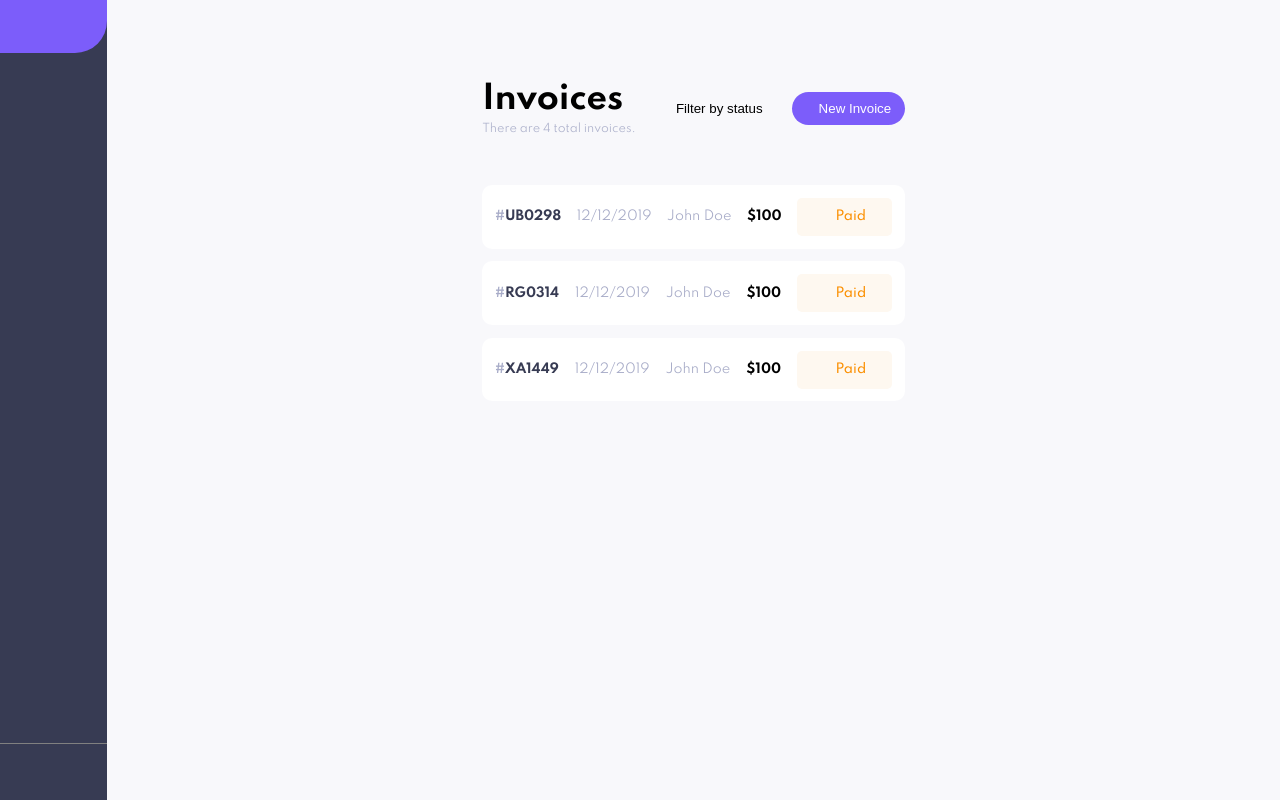
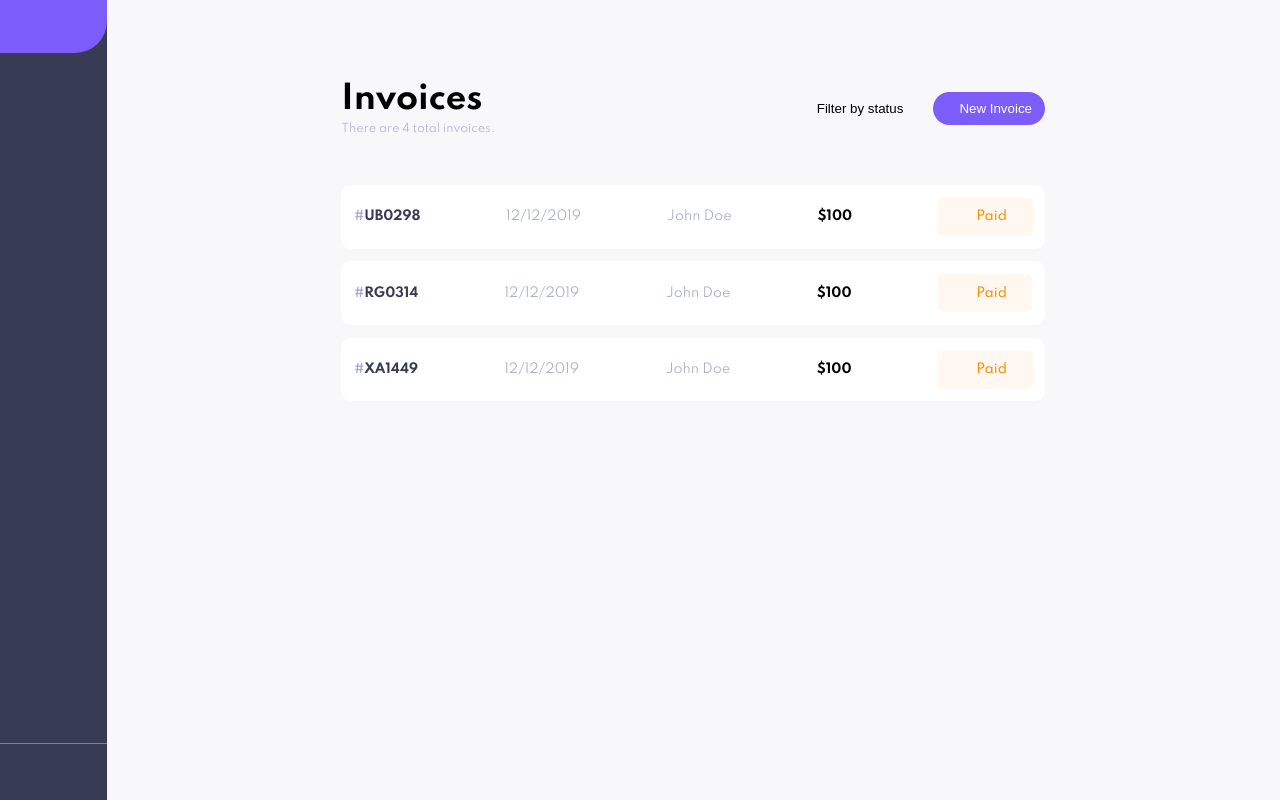
Before and after one commit to mithatercan/invoice-generator, a React (Create React App) app: page / in a window 1280 px wide. Built offline with nearby package versions, Linux system fonts and the light colour scheme; some icons are missing.

Commit message:
Update layout

```diff
--- a/src/components/Layout.jsx
+++ b/src/components/Layout.jsx
@@ -6,9 +6,7 @@ const Layout = ({ children }) => {
   return (
     <div className='layout display-flex'>
       <Sidebar />
-      <main>
-        <section>{children}</section>
-      </main>
+      <main>{children}</main>
     </div>
   );
 };
--- a/src/scss/components/layout.scss
+++ b/src/scss/components/layout.scss
@@ -4,9 +4,16 @@
   main {
     flex: 11;
     section {
-      width: 60%;
-      margin: auto;
-      margin-top: 5em;
+      &.home-view {
+        width: 60%;
+        margin: auto;
+        margin-top: 5em;
+      }
+      &.invoice-view {
+        width: 55%;
+        margin: auto;
+        margin-top: 5em;
+      }
     }
   }
 }
```
